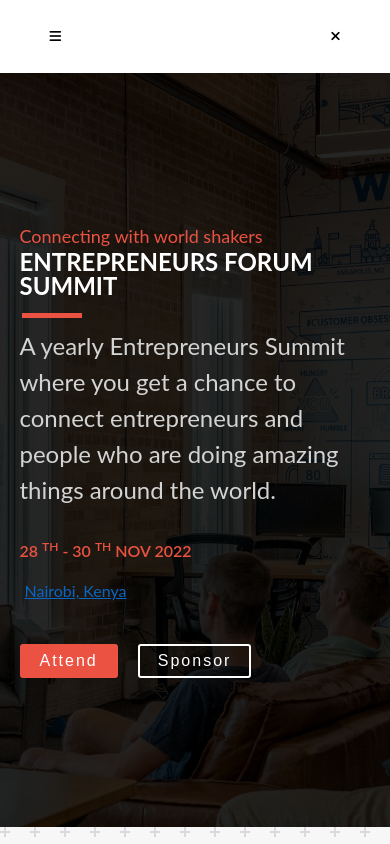
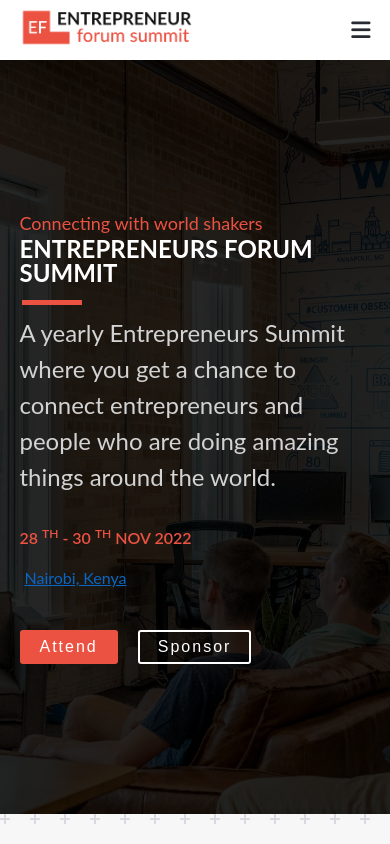
Before and after one commit to serengia/entrepreneurs-summit--nextjs, a Next.js app: page / in a window 390 px wide. Shown: the top 844 px of the page. Built offline with nearby package versions, Linux system fonts and the light colour scheme.

Commit message:
Updated mobile menu

```diff
--- a/components/Footer.js
+++ b/components/Footer.js
@@ -1,5 +1,6 @@
 import React from "react";
 import s from "./Footer.module.scss";
+import Link from "next/link";
 
 export default function Footer() {
   return (
@@ -9,10 +10,12 @@
       </div>
 
       <div className={`${s["footer-content"]} row`}>
-        <img src="./img/entre-logo.png" alt="Entrepreneurs summit logo" />
+        <Link href="/">
+          <img src="./img/entre-logo.png" alt="Entrepreneurs summit logo" />
+        </Link>
         <div className={s["copyright-content"]}>
           <span className={s["copyright"]}>
-            @2022 All right reserved by Entrepreneurs Summit
+            @2023 All right reserved by Entrepreneurs Summit
           </span>
           <p>
             This site is for learning purpose only. I developed this site to
--- a/components/Header.js
+++ b/components/Header.js
@@ -1,19 +1,20 @@
-import React from "react";
+import React, { useState } from "react";
 import s from "./Header.module.scss";
 import Link from "next/link";
 import { useRouter } from "next/router";
 
 export default function Header() {
   const router = useRouter();
+  const [menuOpen, setMenuOpen] = useState(false);
   return (
     <header className={s["header"]}>
       <div className={s["header-top"]}>
         <div className={`${s["header-top-container"]} row`}>
           <div className={s["social-links"]}>
-            <a href="#">
-              <i className="fa-brands fa-facebook-f"></i>
+            <a href="https://github.com/serengia" target="_blank">
+              <i className="fa-brands fa-github"></i>
             </a>
-            <a href="#">
+            <a href="https://twitter.com/JamesSerengia" target="_blank">
               <i className="fa-brands fa-twitter"></i>
             </a>
           </div>
@@ -32,24 +33,43 @@
         </div>
       </div>
       <div className={`${s["header-bottom"]} row`}>
-        <a href="" className={s["logo-link"]}>
+        <Link href="/" className={s["logo-link"]}>
           <img
             src="./img/entre-logo.png"
             className={s["logo"]}
             alt="Entrepreneurs summit logo"
           />
-        </a>
+        </Link>
 
         <nav className={s["nav"]}>
           <button className={s["menu-button"]}>
-            <i className="fa-solid fa-bars menu-icon menu-icon-open"></i>
-            <i className="fa-solid fa-xmark menu-icon menu-icon-close hidden"></i>
+            {!menuOpen && (
+              <i
+                className={`${s["menu-icon"]} ${s["menu-icon-open"]} fa-solid fa-bars`}
+                onClick={() => setMenuOpen(true)}
+              ></i>
+            )}
+            {menuOpen && (
+              <i
+                className={`${s["menu-icon"]} ${s["menu-icon-close"]} fa-solid fa-xmark`}
+                onClick={() => setMenuOpen(false)}
+              ></i>
+            )}
+
+            {/* <i className="fa-solid fa-bars menu-icon menu-icon-open"></i>
+            <i className="fa-solid fa-xmark menu-icon menu-icon-close hidden"></i> */}
           </button>
-          <ul className={s["nav-links"]}>
+
+          <ul
+            className={`${s["nav-links"]} ${
+              menuOpen ? "" : s["hide-mobile-menu"]
+            }`}
+          >
             <li className={s["nav-links-item"]}>
               <Link
                 href={"/"}
                 className={router?.pathname === "/" ? "active-nav-link" : ""}
+                onClick={() => setMenuOpen(false)}
               >
                 Home
               </Link>
@@ -60,6 +80,7 @@
                 className={
                   router?.pathname === "/about" ? "active-nav-link" : ""
                 }
+                onClick={() => setMenuOpen(false)}
               >
                 About
               </Link>
@@ -70,6 +91,7 @@
                 className={
                   router?.pathname === "/program" ? "active-nav-link" : ""
                 }
+                onClick={() => setMenuOpen(false)}
               >
                 Program
               </Link>
@@ -80,6 +102,7 @@
                 className={
                   router?.pathname === "/sponsor" ? "active-nav-link" : ""
                 }
+                onClick={() => setMenuOpen(false)}
               >
                 Sponsor
               </Link>
@@ -90,6 +113,7 @@
                 className={
                   router?.pathname === "/news" ? "active-nav-link" : ""
                 }
+                onClick={() => setMenuOpen(false)}
               >
                 News
               </Link>
--- a/components/Header.module.scss
+++ b/components/Header.module.scss
@@ -119,10 +119,14 @@
   background-color: transparent;
   border: none;
   cursor: pointer;
+  margin-left: auto;
 
   .menu-icon {
-    font-size: 2.4rem;
+    font-size: 2.2rem;
     color: $color-primary;
+  }
+  .menu-icon-close {
+    font-size: 2.6rem;
   }
 }
 
@@ -131,7 +135,7 @@
   .menu-button {
     align-self: stretch;
     display: flex;
-    justify-content: space-between;
+    align-items: center;
     z-index: 9;
   }
 
@@ -149,7 +153,10 @@
     }
 
     .logo {
-      display: none;
+      // display: none;
+      z-index: 15;
+      position: relative;
+      height: 4rem;
     }
   }
 
@@ -159,12 +166,10 @@
       width: 100%;
       flex-direction: column;
       gap: 5rem;
-      padding: 3rem !important;
       top: 0;
       left: 0;
 
       .nav-links {
-        visibility: hidden;
         flex-direction: column;
         position: fixed;
         background-color: rgba(255, 255, 255, 0.95);
@@ -173,8 +178,12 @@
         top: 0;
         left: 0;
         padding: 2rem;
-        padding-top: 6rem;
+        padding-top: 10rem;
         z-index: 6;
+      }
+
+      .hide-mobile-menu {
+        display: none !important;
       }
     }
   }
```
